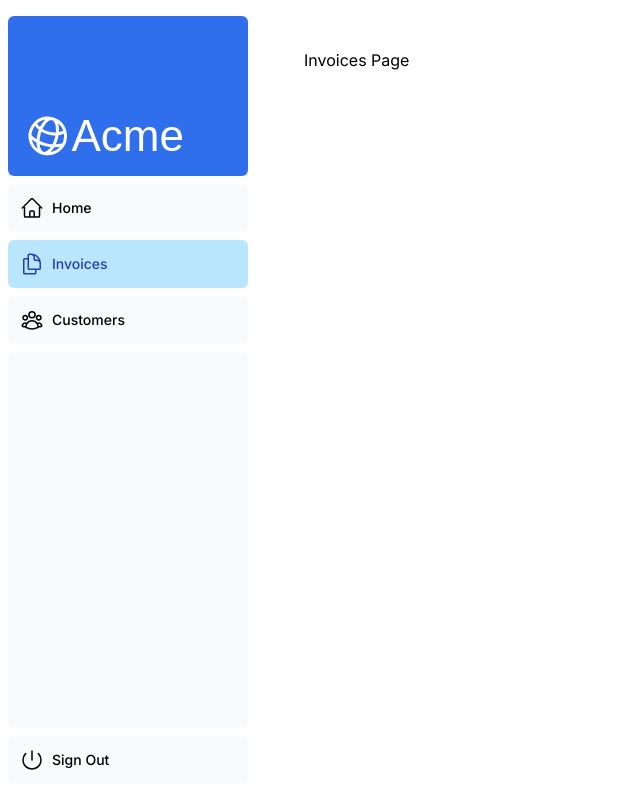
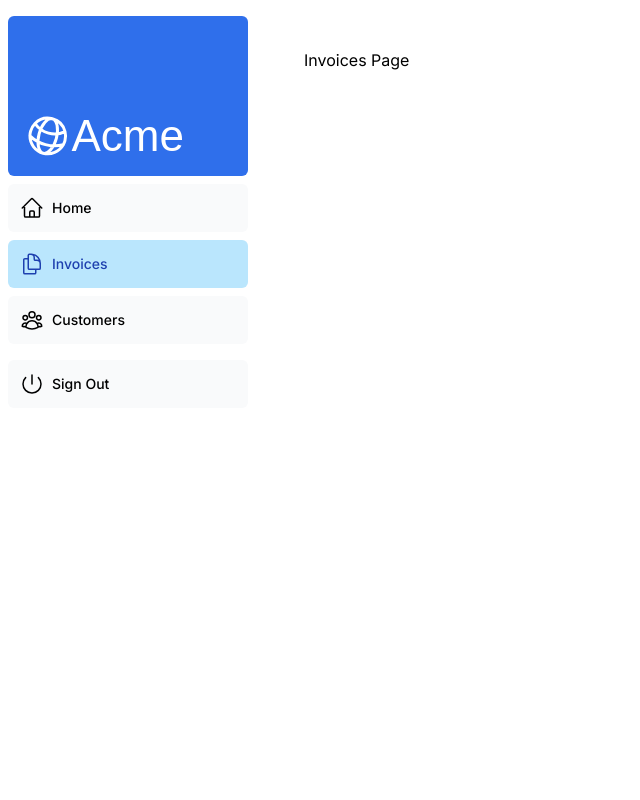
Before and after one commit to alfiomartini/nextjs-foundations-approuter, a Next.js app: page /dashboard/invoices in a window 1280 px wide. Shown: the whole page, without its empty margins (0-640 px from the left). Built offline with nearby package versions, Linux system fonts and the light colour scheme; a web font is replaced by a local one.

Commit message:
feat: modify css style of dashboard for sm/md screens

```diff
--- a/app/dashboard/layout.tsx
+++ b/app/dashboard/layout.tsx
@@ -2,7 +2,8 @@ import SideNav from "@/app/ui/dashboard/sidenav";
 
 export default function Layout({ children }: { children: React.ReactNode }) {
   return (
-    <div className="flex h-screen flex-col md:flex-row md: overflow-hidden">
+    // <div className="flex h-screen flex-col md:flex-row md: overflow-hidden">
+    <div className="flex h-screen flex-col md:flex-row">
       <div className="w-full flex-none md:w-64">
         <SideNav />
       </div>
--- a/app/ui/dashboard/sidenav.tsx
+++ b/app/ui/dashboard/sidenav.tsx
@@ -14,7 +14,8 @@ export default function SideNav() {
           <AcmeLogo />
         </div>
       </Link>
-      <div className="flex grow flex-row justify-between space-x-2 md:flex-col md:space-x-0 md:space-y-2">
+      {/* <div className="flex grow flex-row justify-between space-x-2 md:flex-col md:space-x-0 md:space-y-2"> */}
+      <div className="flex flex-row  space-x-2 md:flex-col md:space-x-0 md:space-y-2">
         <NavLinks />
         <div className="hidden h-auto w-full grow rounded-md bg-gray-50 md:block"></div>
         <form>
```
